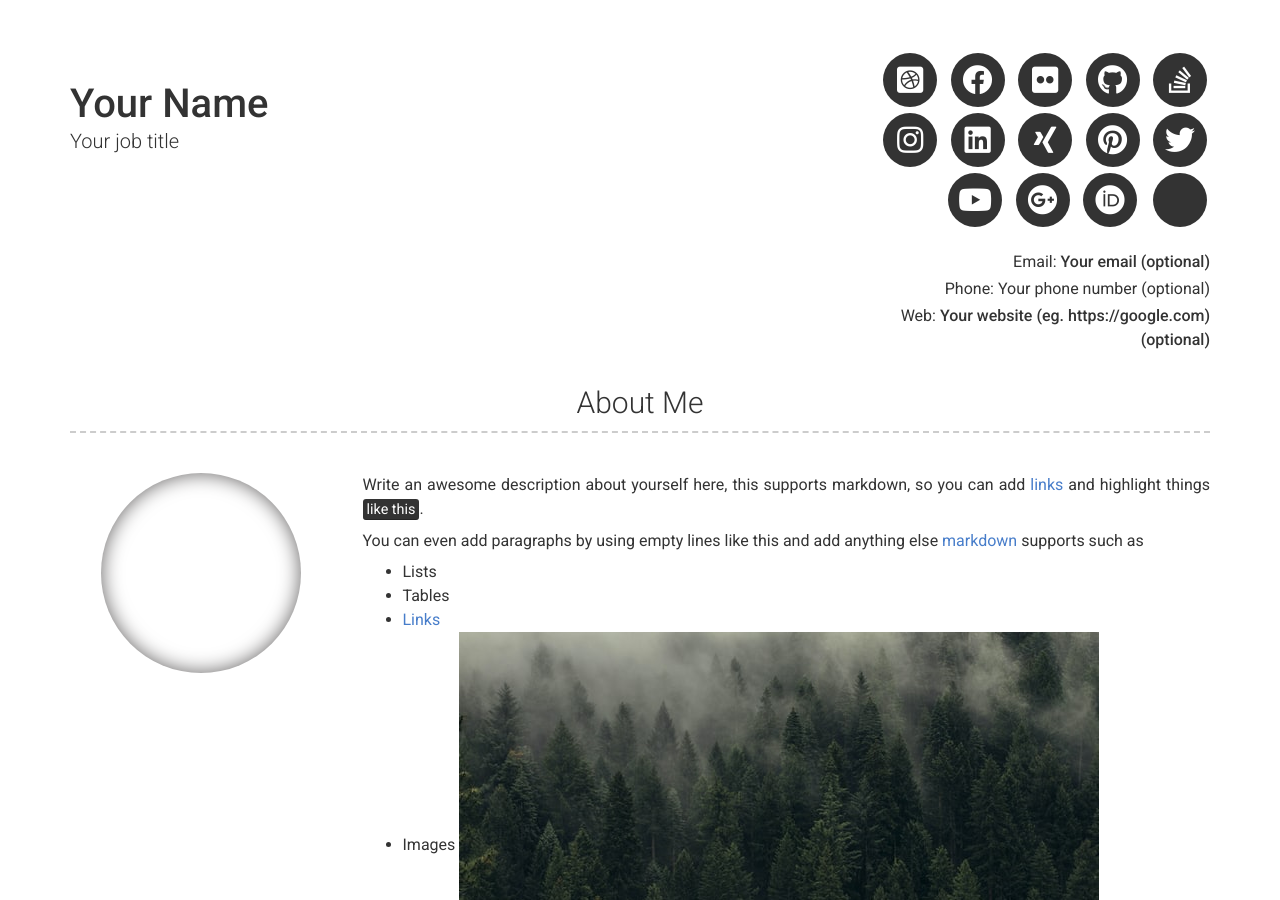
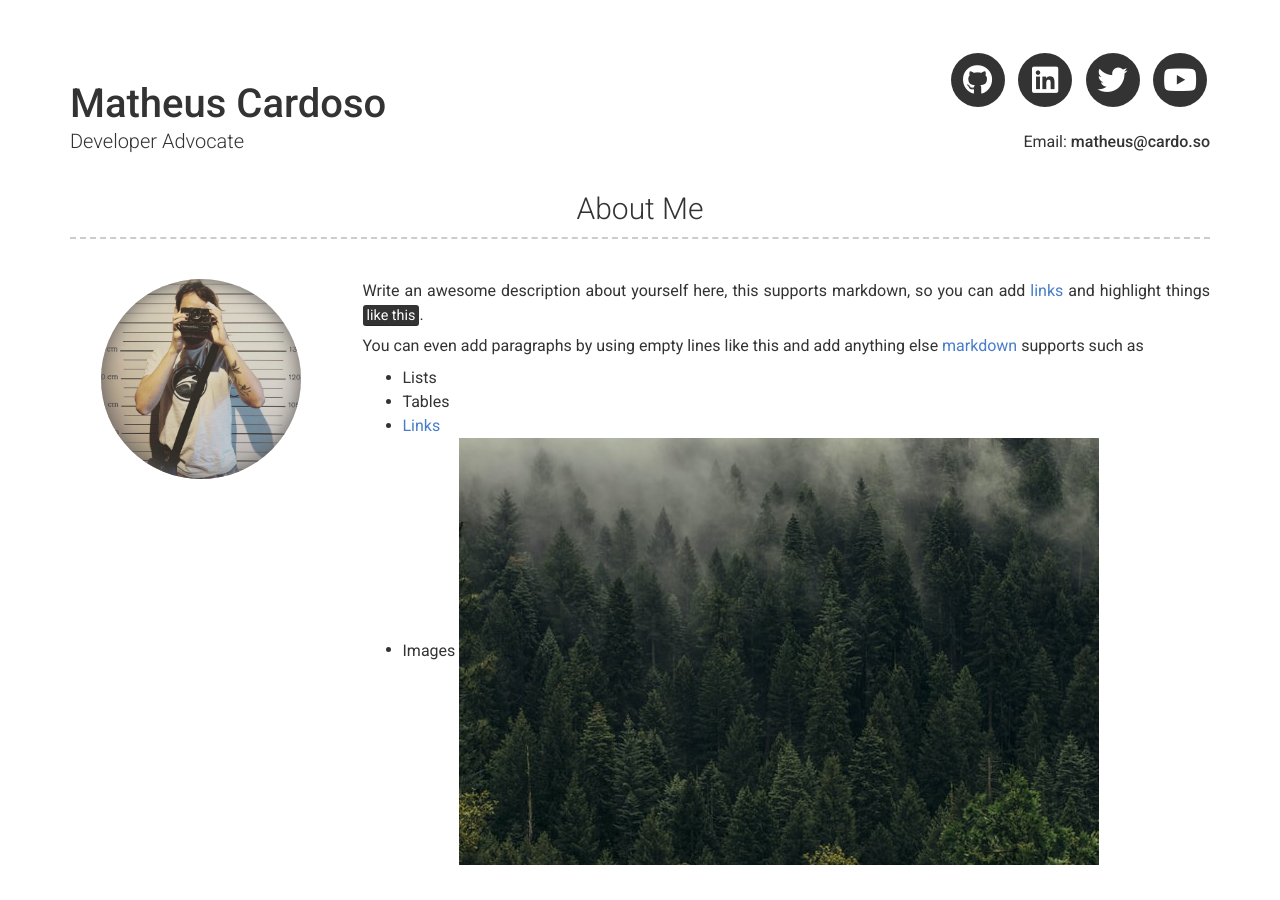
Before and after one commit to cardoso/cardoso.github.io, a Jekyll site: the page built from index.md, in a window 1280 px wide and 900 px high. Built offline with Jekyll 4.4.1, drawn with Linux system fonts in a browser that asks for light colours; nearby versions of some CDN libraries; some of the changed text lies outside the part shown.

Commit message:
Add data

```diff
--- a/_config.yml
+++ b/_config.yml
@@ -6,38 +6,38 @@ repository: Git repository where your resume will be hosted, only required if yo
 version: 2
 
 # Personal info
-name: Your Name
-title: Your job title
-email: Your email (optional)
+name: Matheus Cardoso
+title: Developer Advocate
+email: matheus@cardo.so
 # email_title: Email (Email title override)
-phone: Your phone number (optional)
+# phone: Your phone number (optional)
 # phone_title: Phone (Phone title override)
-website: Your website (eg. https://google.com)(optional)
+# website: Your website (eg. https://google.com)(optional)
 # website_title: Web (Website title override)
 
 # Dark Mode (true/false/never)
 darkmode: false
 
 # Social links
-twitter_username: jekyllrb
-github_username:  jekyll
-stackoverflow_username: "00000001"
-dribbble_username: jekyll
-facebook_username: jekyll
-flickr_username: jekyll
-instagram_username: jekyll
-linkedin_username: jekyll
-xing_username: jekyll
-pinterest_username: jekyll
+twitter_username: cardosodev
+github_username:  cardoso
+# stackoverflow_username: "6041995"
+# dribbble_username: jekyll
+# facebook_username: jekyll
+# flickr_username: jekyll
+# instagram_username: jekyll
+linkedin_username: cardosodev
+# xing_username: jekyll
+# pinterest_username: jekyll
 youtube_username: jekyll
-googleplus_username: +jekyll
-orcid_username: 0000-0000-0000-0000
+# googleplus_username: +jekyll
+# orcid_username: 0000-0000-0000-0000
 
 # Additional icon links
-additional_links:
-- title: Link name
-  icon: Font Awesome brand icon name (eg. fab fa-twitter) (https://fontawesome.com/icons?d=gallery&s=brands&m=free)
-  url: Link url (eg. https://google.com)
+# additional_links:
+# - title: Link name
+#   icon: Font Awesome brand icon name (eg. fab fa-twitter) (https://fontawesome.com/icons?d=gallery&s=brands&m=free)
+#   url: Link url (eg. https://google.com)
 # - title: another link
 #   icon: font awesome brand icon name (eg. fab fa-twitter) (https://fontawesome.com/icons?d=gallery&s=brands&m=free)
 #   url: Link url (eg. https://google.com)
@@ -50,7 +50,7 @@ additional_links:
 
 # About Section
 # about_title: About Me (Use this to override about section title)
-about_profile_image: Directory of profile image (eg. images/profile.jpg)
+about_profile_image: images/profile.jpg
 about_content: | # this will include new lines to allow paragraphs
   Write an awesome description about yourself here, this supports markdown, so you can add [links](http://foobar.com) and highlight things <mark>like this</mark>.
 
```
Also changed, not shown: images/profile.jpg (added).
